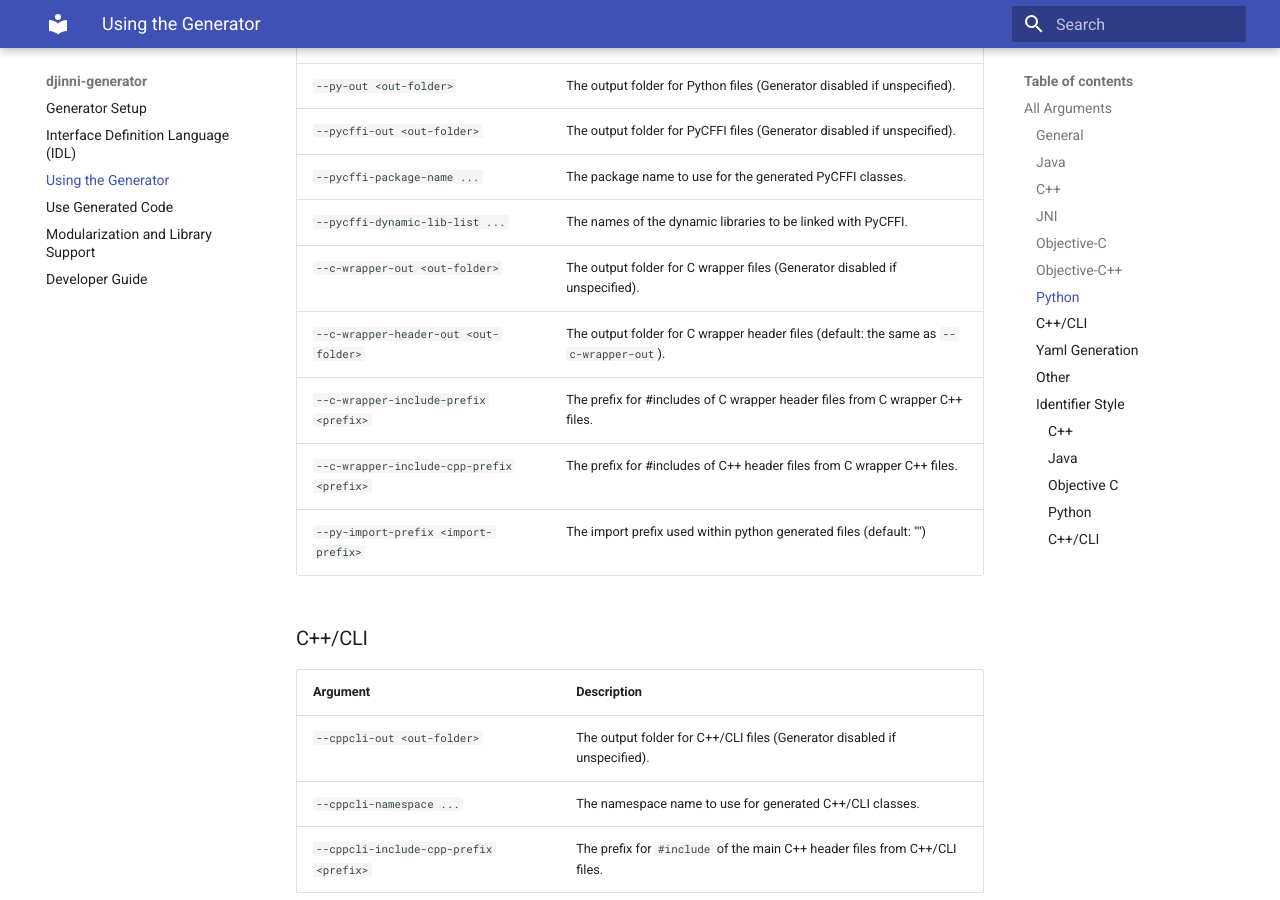
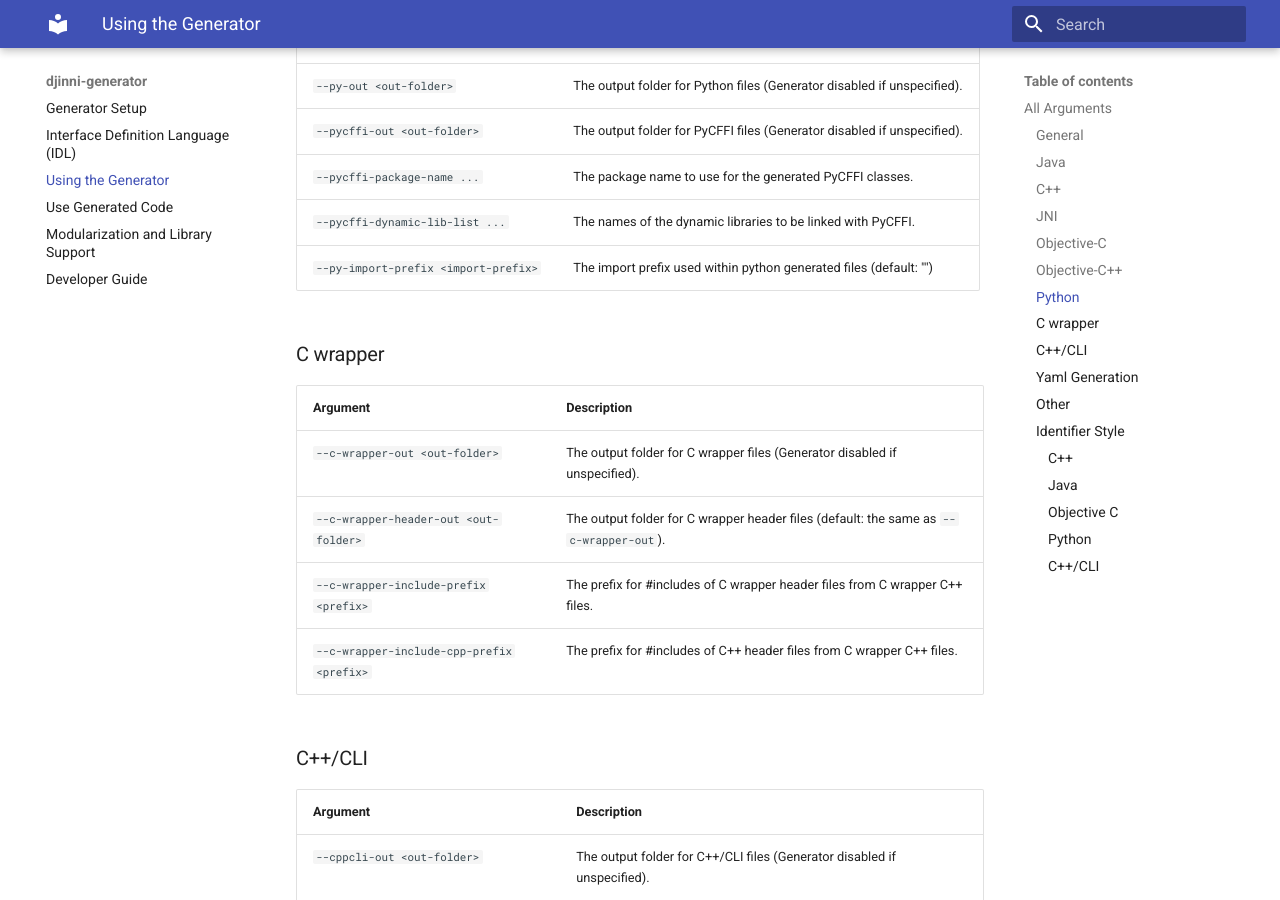
Before and after one commit to cross-language-cpp/djinni-generator, an MkDocs documentation site: the page built from docs/cli-usage.md, in a window 1280 px wide and 900 px high, scrolled down 4650 px. Built offline with MkDocs 1.6.1 and Material for MkDocs 9.7.7, drawn with Linux system fonts in a browser that asks for light colours.

Commit message:
move C wrapper parameters to a separate section...  (#84)
... to highlight their (theoretical) independence from Python.

```diff
--- a/docs/cli-usage.md
+++ b/docs/cli-usage.md
@@ -124,11 +124,16 @@ djinni \
 | `--pycffi-out <out-folder>` | The output folder for PyCFFI files (Generator disabled if unspecified). |
 | `--pycffi-package-name ...`  | The package name to use for the generated PyCFFI classes. |
 | `--pycffi-dynamic-lib-list ...` | The names of the dynamic libraries to be linked with PyCFFI. |
+| `--py-import-prefix <import-prefix>` | The import prefix used within python generated files (default: "") |
+
+### C wrapper
+
+| Argument | Description |
+| -------- | ----------- |
 | `--c-wrapper-out <out-folder>` |  The output folder for C wrapper files (Generator disabled if unspecified). |
 | `--c-wrapper-header-out <out-folder>` | The output folder for C wrapper header files (default: the same as `--c-wrapper-out`). |
 | `--c-wrapper-include-prefix <prefix>` | The prefix for #includes of C wrapper header files from C wrapper C++ files. |
 | `--c-wrapper-include-cpp-prefix <prefix>` | The prefix for #includes of C++ header files from C wrapper C++ files. |
-| `--py-import-prefix <import-prefix>` | The import prefix used within python generated files (default: "") |
 
 ### C++/CLI
 
```
Also changed, not shown: 1 other file.
